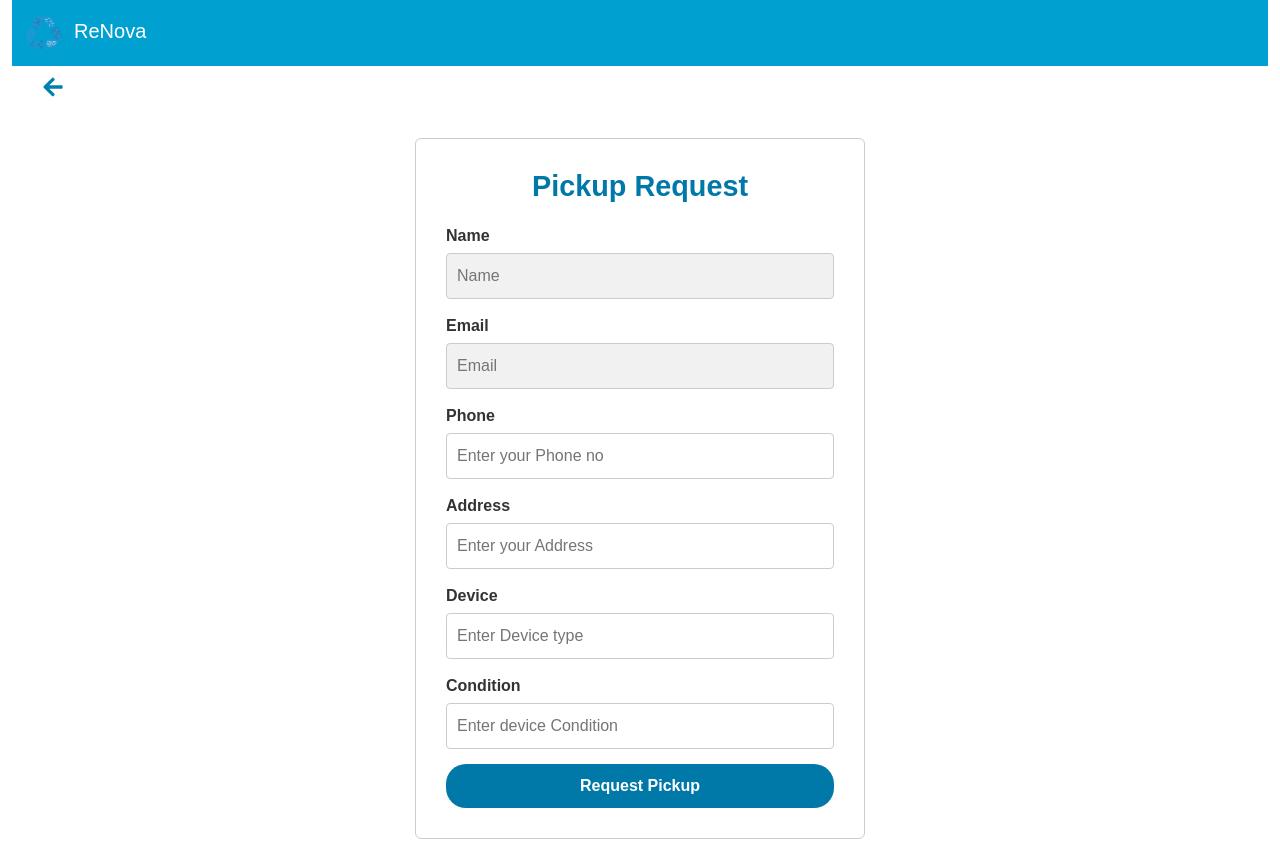
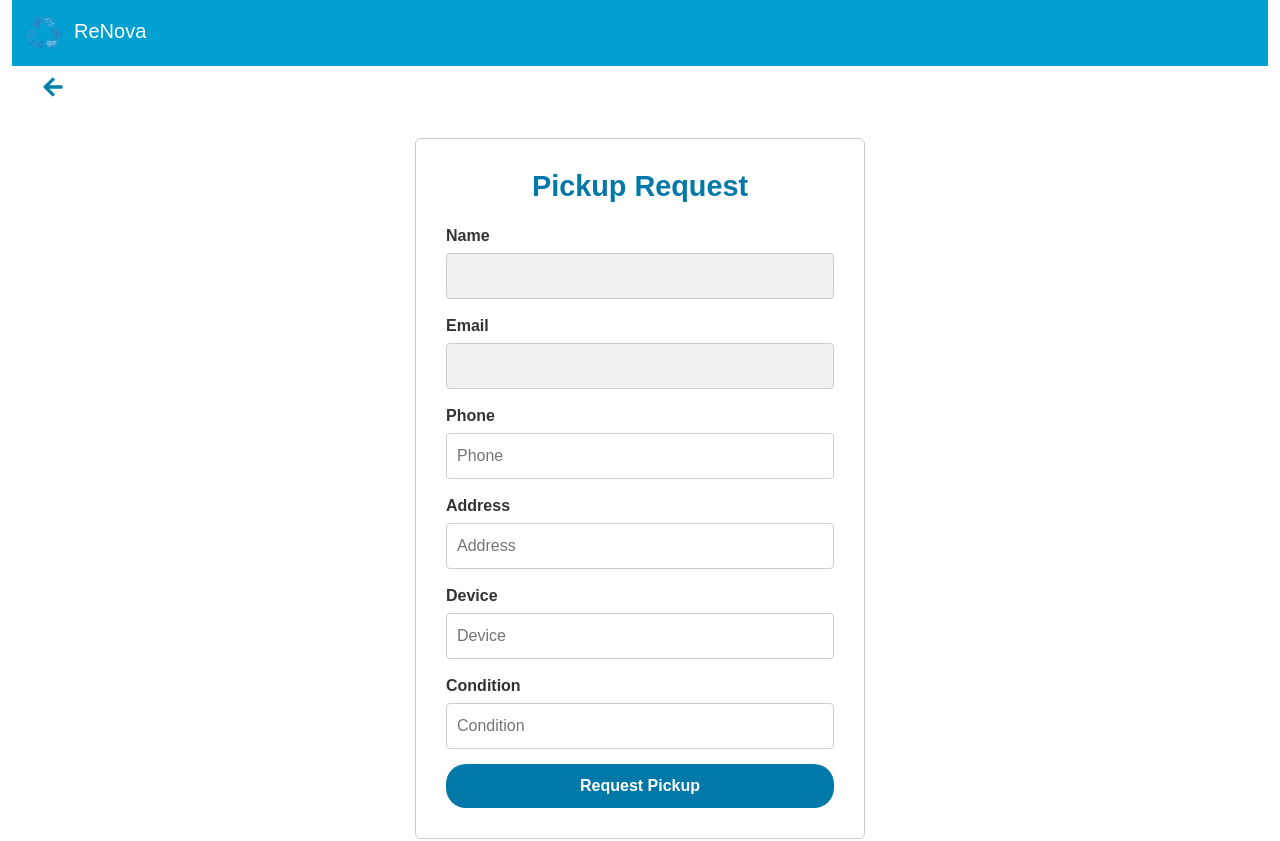
Before and after one commit to razanalraiisi/Renova, a React (Create React App) app in the folder client/: page /PickupRequest in a window 1280 px wide. Shown: the top 841 px of the page. Built offline with nearby package versions, Linux system fonts and the light colour scheme; the HTML template or start-up script is replaced by a standard one.

Commit message:
validations for pickup is done

```diff
--- a/client/src/components/PickupRequest.js
+++ b/client/src/components/PickupRequest.js
@@ -3,11 +3,14 @@ import { Navbar, NavbarBrand } from "reactstrap";
 import { Link, useNavigate } from "react-router-dom";
 import { FaArrowLeft } from "react-icons/fa";
 import logo from "../assets/logo.png";
+import { useForm } from "react-hook-form";
+import { yupResolver } from "@hookform/resolvers/yup";
+import * as Yup from "yup";
 
 const PickupRequest = () => {
   const navigate = useNavigate();
 
-  const [form, setForm] = useState({
+  const [defaultValues, setDefaultValues] = useState({
     name: "",
     email: "",
     phone: "",
@@ -16,56 +19,57 @@ const PickupRequest = () => {
     condition: "",
   });
 
-  // AUTO FILL NAME & EMAIL FROM LOGIN
+  // auto-fill Name, Email, and Phone from logged-in user
   useEffect(() => {
     const user = JSON.parse(localStorage.getItem("user"));
-
     if (user) {
-      setForm((prev) => ({
-        ...prev,
+      setDefaultValues({
         name: user.uname || "",
         email: user.email || "",
-      }));
+        phone: user.phone || "",
+        address: "",
+        device: "",
+        condition: "",
+      });
     }
   }, []);
 
-  const handleChange = (e) => {
-    setForm({ ...form, [e.target.name]: e.target.value });
-  };
+  // validation schema (matches Register style)
+  const schema = Yup.object().shape({
+    phone: Yup.string()
+      .required("Phone is required")
+      .matches(/^[0-9]+$/, "Phone must be numbers only")
+      .min(7, "Phone must be at least 7 digits"),
+    address: Yup.string().required("Address is required"),
+    device: Yup.string().required("Device is required"),
+    condition: Yup.string()
+      .required("Condition is required")
+      .max(100, "Condition must be at most 100 characters"),
+  });
 
-  // SUBMIT FORM TO BACKEND
-  const handleSubmit = async (e) => {
-    e.preventDefault();
+  const { register, handleSubmit, formState: { errors }, reset } = useForm({
+    defaultValues,
+    resolver: yupResolver(schema),
+  });
+
+  const onSubmit = async (data) => {
+    const formData = { ...defaultValues, ...data };
 
     try {
       const response = await fetch("http://localhost:5000/api/pickups/create", {
         method: "POST",
-        headers: {
-          "Content-Type": "application/json",
-        },
-        body: JSON.stringify(form),
+        headers: { "Content-Type": "application/json" },
+        body: JSON.stringify(formData),
       });
 
-      const data = await response.json();
+      const result = await response.json();
 
       if (response.ok) {
         alert("Pickup request submitted successfully!");
-        console.log("Saved request:", data);
-
-        // Reset form
-        setForm({
-          name: "",
-          email: "",
-          phone: "",
-          address: "",
-          device: "",
-          condition: "",
-        });
-
-        // optional redirect
-        // navigate("/user-dashboard");
+        console.log("Saved request:", result);
+        reset();
       } else {
-        alert(data.message || "Error submitting request");
+        alert(result.message || "Error submitting request");
       }
     } catch (error) {
       console.error("Submit error:", error);
@@ -74,63 +78,15 @@ const PickupRequest = () => {
   };
 
   const styles = {
-    page: {
-      fontFamily: "Arial, sans-serif",
-      minHeight: "100vh",
-      backgroundColor: "#ffffff",
-      display: "flex",
-      flexDirection: "column",
-    },
-    navbar: {
-      backgroundColor: "#00a0d0",
-      color: "white",
-    },
-    main: {
-      flex: 1,
-      display: "flex",
-      justifyContent: "center",
-      alignItems: "center",
-      padding: "40px 20px",
-    },
-    formContainer: {
-      border: "1px solid #ccc",
-      borderRadius: "6px",
-      padding: "30px",
-      width: "100%",
-      maxWidth: "450px",
-      textAlign: "left",
-    },
-    title: {
-      fontSize: "1.8rem",
-      fontWeight: "bold",
-      marginBottom: "20px",
-      color: "#0078a8",
-      textAlign: "center",
-    },
-    label: {
-      marginBottom: "5px",
-      display: "block",
-      fontWeight: "600",
-      color: "#333",
-    },
-    input: {
-      width: "100%",
-      padding: "10px",
-      marginBottom: "15px",
-      borderRadius: "4px",
-      border: "1px solid #ccc",
-      boxSizing: "border-box",
-    },
-    button: {
-      backgroundColor: "#0078a8",
-      color: "#fff",
-      border: "none",
-      padding: "10px 25px",
-      borderRadius: "20px",
-      cursor: "pointer",
-      fontWeight: "bold",
-      width: "100%",
-    },
+    page: { fontFamily: "Arial, sans-serif", minHeight: "100vh", display: "flex", flexDirection: "column", backgroundColor: "#ffffff" },
+    navbar: { backgroundColor: "#00a0d0", color: "white" },
+    main: { flex: 1, display: "flex", justifyContent: "center", alignItems: "center", padding: "40px 20px" },
+    formContainer: { border: "1px solid #ccc", borderRadius: "6px", padding: "30px", width: "100%", maxWidth: "450px", textAlign: "center" },
+    title: { fontSize: "1.8rem", fontWeight: "bold", marginBottom: "20px", color: "#0078a8" },
+    label: { display: "block", marginBottom: "5px", fontWeight: "600", textAlign: "left", color: "#333" },
+    input: { width: "100%", padding: "10px", marginBottom: "15px", borderRadius: "4px", border: "1px solid #ccc" },
+    errorText: { color: "red", fontSize: "12px", marginBottom: "10px", textAlign: "left" },
+    button: { backgroundColor: "#0078a8", color: "#fff", border: "none", padding: "10px 25px", borderRadius: "20px", cursor: "pointer", fontWeight: "bold", width: "100%" },
   };
 
   return (
@@ -144,91 +100,74 @@ const PickupRequest = () => {
       </Navbar>
 
       {/* BACK BUTTON */}
-      <div
-        style={{
-          maxWidth: "1200px",
-          margin: "10px 0 0 0",
-          padding: "0 30px",
-          display: "flex",
-          justifyContent: "flex-start",
-        }}
-      >
-        <FaArrowLeft
-          style={{ color: "#0080AA", cursor: "pointer", fontSize: "22px" }}
-          onClick={() => navigate("/start")}
-        />
+      <div style={{ maxWidth: "1200px", margin: "10px 0 0 0", padding: "0 30px", display: "flex", justifyContent: "flex-start" }}>
+        <FaArrowLeft style={{ color: "#0080AA", cursor: "pointer", fontSize: "22px" }} onClick={() => navigate("/start")} />
       </div>
 
       {/* MAIN FORM */}
       <main style={styles.main}>
-        <form style={styles.formContainer} onSubmit={handleSubmit}>
+        <form style={styles.formContainer} onSubmit={handleSubmit(onSubmit)}>
           <h2 style={styles.title}>Pickup Request</h2>
 
+          {/* Name */}
           <label style={styles.label}>Name</label>
           <input
             style={{ ...styles.input, backgroundColor: "#f1f1f1", cursor: "not-allowed" }}
             type="text"
             name="name"
-            placeholder="Name"
-            value={form.name}
+            value={defaultValues.name}
             readOnly
-            required
           />
 
+          {/* Email */}
           <label style={styles.label}>Email</label>
           <input
             style={{ ...styles.input, backgroundColor: "#f1f1f1", cursor: "not-allowed" }}
             type="email"
             name="email"
-            placeholder="Email"
-            value={form.email}
+            value={defaultValues.email}
             readOnly
-            required
           />
 
+          {/* Phone */}
           <label style={styles.label}>Phone</label>
           <input
             style={styles.input}
             type="text"
-            name="phone"
-            placeholder="Enter your Phone no"
-            value={form.phone}
-            onChange={handleChange}
-            required
+            {...register("phone")}
+            placeholder="Phone"
           />
+          {errors.phone && <div style={styles.errorText}>{errors.phone.message}</div>}
 
+          {/* Address */}
           <label style={styles.label}>Address</label>
           <input
             style={styles.input}
             type="text"
-            name="address"
-            placeholder="Enter your Address"
-            value={form.address}
-            onChange={handleChange}
-            required
+            {...register("address")}
+            placeholder="Address"
           />
+          {errors.address && <div style={styles.errorText}>{errors.address.message}</div>}
 
+          {/* Device */}
           <label style={styles.label}>Device</label>
           <input
             style={styles.input}
             type="text"
-            name="device"
-            placeholder="Enter Device type"
-            value={form.device}
-            onChange={handleChange}
-            required
+            {...register("device")}
+            placeholder="Device"
           />
+          {errors.device && <div style={styles.errorText}>{errors.device.message}</div>}
 
+          {/* Condition */}
           <label style={styles.label}>Condition</label>
           <input
             style={styles.input}
             type="text"
-            name="condition"
-            placeholder="Enter device Condition"
-            value={form.condition}
-            onChange={handleChange}
-            required
+            {...register("condition")}
+            placeholder="Condition"
           />
+          {errors.condition && <div style={styles.errorText}>{errors.condition.message}</div>}
 
           <button type="submit" style={styles.button}>
             Request Pickup
```
